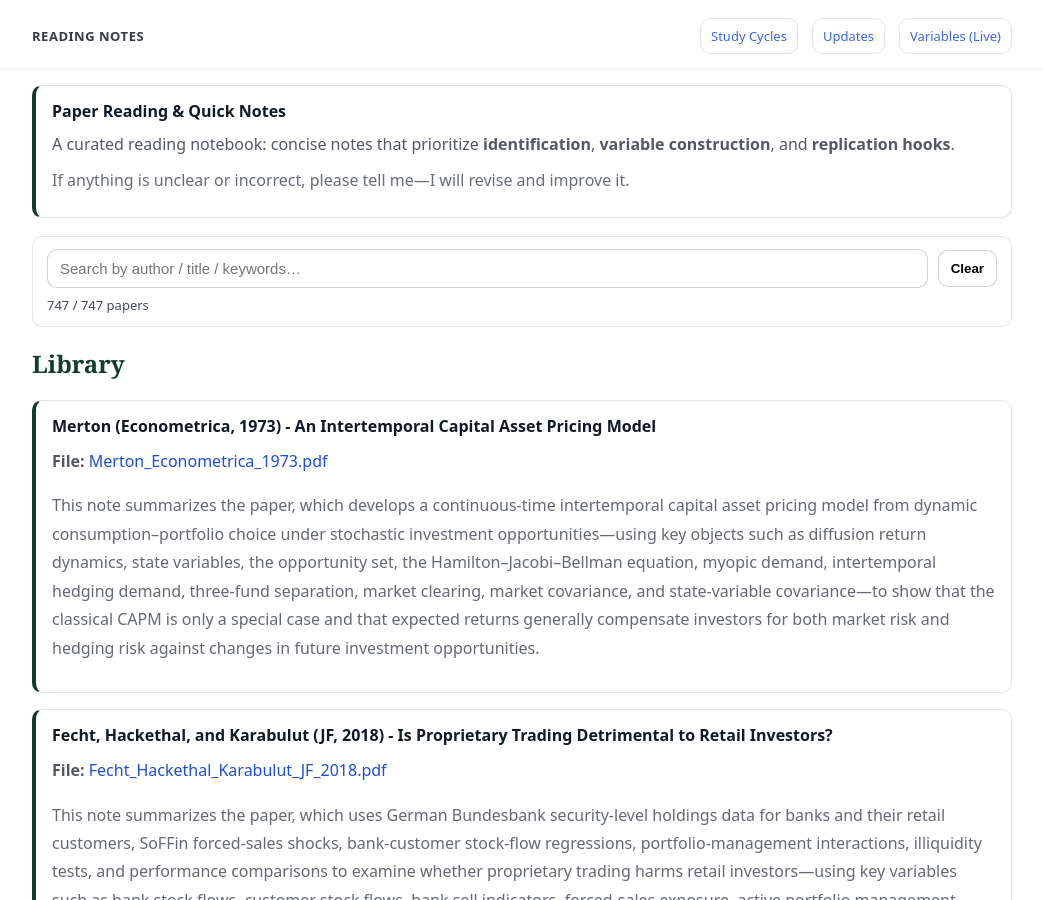
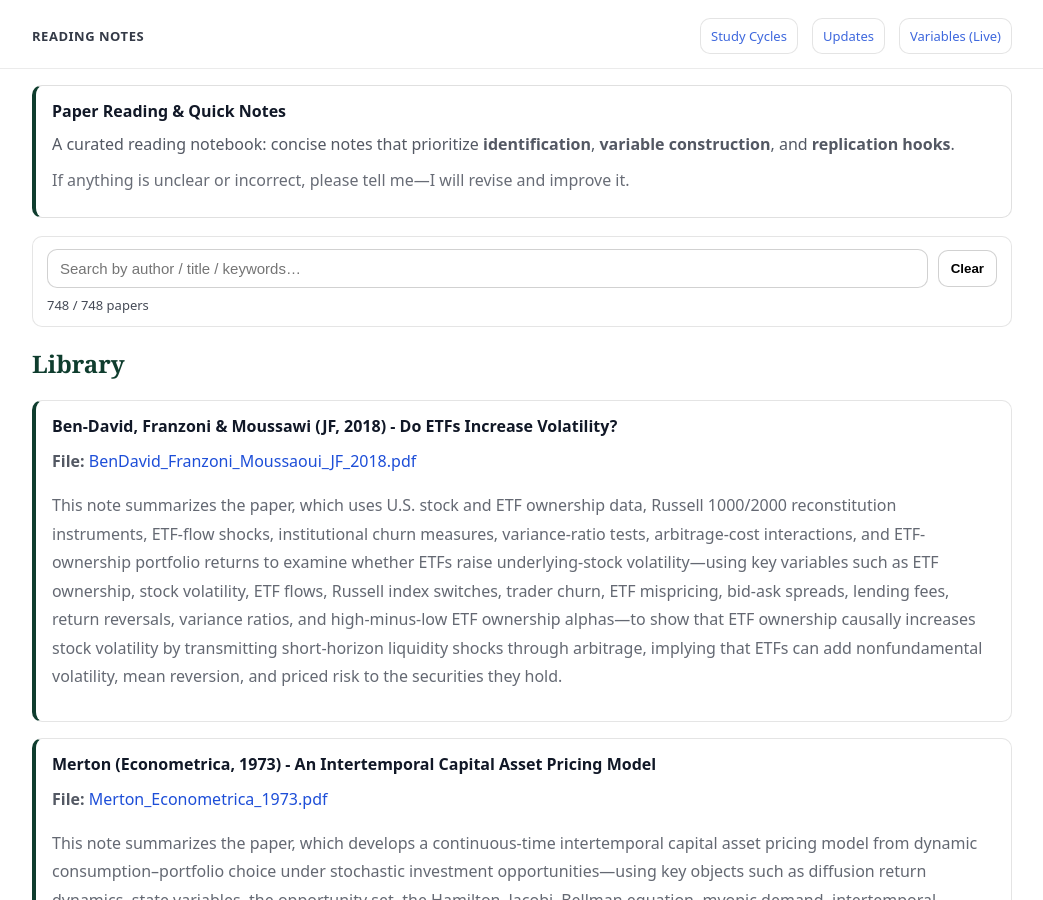
Before and after one commit to yaxinzn/study-archive, a Jekyll site: the page built from reading/index.md, in a window 1280 px wide and 900 px high. Shown: the whole window, without its empty margins (118-1161 px from the left). Built offline with Jekyll 4.4.1, drawn with Linux system fonts in a browser that asks for light colours.

Commit message:
Reading: add/update BenDavid_Franzoni_Moussaoui_JF_2018.pdf

```diff
--- a/_data/reading.yml
+++ b/_data/reading.yml
@@ -1,3 +1,7 @@
+- title: "Ben-David, Franzoni & Moussawi (JF, 2018) - Do ETFs Increase Volatility?"
+  file: "BenDavid_Franzoni_Moussaoui_JF_2018.pdf"
+  desc: "This note summarizes the paper, which uses U.S. stock and ETF ownership data, Russell 1000/2000 reconstitution instruments, ETF-flow shocks, institutional churn measures, variance-ratio tests, arbitrage-cost interactions, and ETF-ownership portfolio returns to examine whether ETFs raise underlying-stock volatility—using key variables such as ETF ownership, stock volatility, ETF flows, Russell index switches, trader churn, ETF mispricing, bid-ask spreads, lending fees, return reversals, variance ratios, and high-minus-low ETF ownership alphas—to show that ETF ownership causally increases stock volatility by transmitting short-horizon liquidity shocks through arbitrage, implying that ETFs can add nonfundamental volatility, mean reversion, and priced risk to the securities they hold."
+
 - title: "Merton (Econometrica, 1973) - An Intertemporal Capital Asset Pricing Model"
   file: "Merton_Econometrica_1973.pdf"
   desc: "This note summarizes the paper, which develops a continuous-time intertemporal capital asset pricing model from dynamic consumption–portfolio choice under stochastic investment opportunities—using key objects such as diffusion return dynamics, state variables, the opportunity set, the Hamilton–Jacobi–Bellman equation, myopic demand, intertemporal hedging demand, three-fund separation, market clearing, market covariance, and state-variable covariance—to show that the classical CAPM is only a special case and that expected returns generally compensate investors for both market risk and hedging risk against changes in future investment opportunities."
```
Also changed, not shown: 1 other file.
